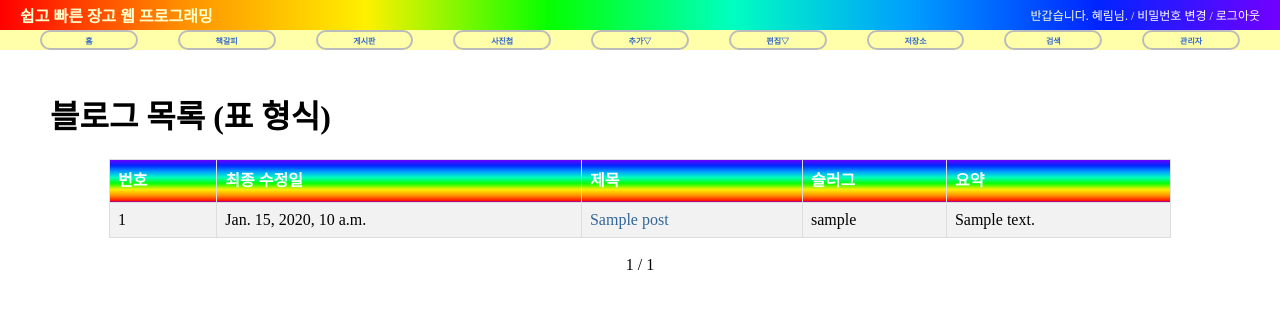
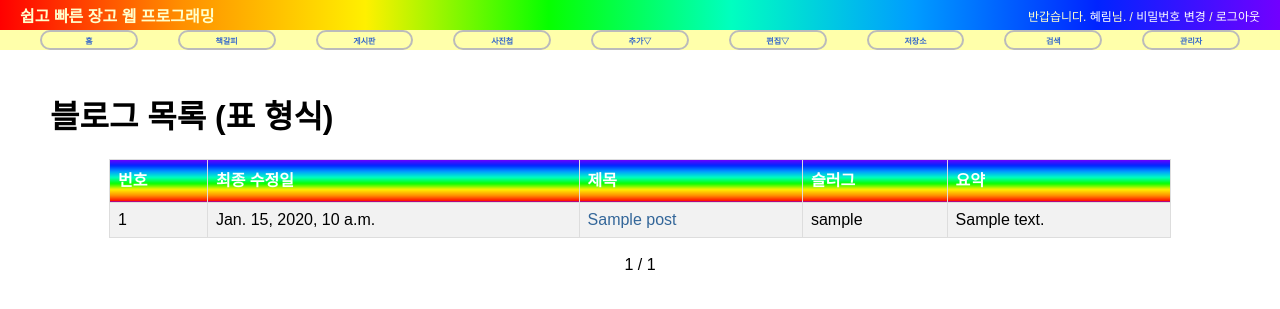
Before and after one commit to shn04097/my-first-bookmark, a Django app: template blog/templates/blog/post_all.html in a window 1280 px wide. Shown: the top 309 px of the page. Run offline with Django 3.2, Linux system fonts and the light colour scheme; the template is opened without the code that fills it: most values are stand-ins (such as "Sample title", 1, 10 or a date in 2020); some web fonts are replaced.

Commit message:
Changed ...

```diff
--- a/static/css/base.css
+++ b/static/css/base.css
@@ -1,21 +1,30 @@
-@font-face {
-  font-family: 'Jeju Gothic';
-  font-style: normal;
-  font-weight: 400;
-  src: url(//fonts.gstatic.com/ea/jejugothic/v3/JejuGothic-Regular.eot);
-  src: url(//fonts.gstatic.com/ea/jejugothic/v3/JejuGothic-Regular.eot?#iefix) format('embedded-opentype'),
-       url(//fonts.gstatic.com/ea/jejugothic/v3/JejuGothic-Regular.woff2) format('woff2'),
-       url(//fonts.gstatic.com/ea/jejugothic/v3/JejuGothic-Regular.woff) format('woff'),
-       url(//fonts.gstatic.com/ea/jejugothic/v3/JejuGothic-Regular.ttf) format('truetype');
+@import url(//fonts.googleapis.com/earlyaccess/hanna.css);
+
+.hanna * {
+ font-family: 'Hanna', fantasy;
 }
+/*@font-face {*/
+  /*font-family: 'Jeju Gothic';*/
+  /*font-style: normal;*/
+  /*font-weight: 400;*/
+  /*src: url(//fonts.gstatic.com/ea/jejugothic/v3/JejuGothic-Regular.eot);*/
+  /*src: url(//fonts.gstatic.com/ea/jejugothic/v3/JejuGothic-Regular.eot?#iefix) format('embedded-opentype'),*/
+       /*url(//fonts.gstatic.com/ea/jejugothic/v3/JejuGothic-Regular.woff2) format('woff2'),*/
+       /*url(//fonts.gstatic.com/ea/jejugothic/v3/JejuGothic-Regular.woff) format('woff'),*/
+       /*url(//fonts.gstatic.com/ea/jejugothic/v3/JejuGothic-Regular.ttf) format('truetype');*/
+/*}*/
 
   body {
       /*font-family: "Lucida Grande", Verdana, Arial, sans-serif;*/
+
       /*font-family: 'Sunflower', sans-serif;*/
       /*font-size: 15px;*/
-      font-family: 'Jeju Gothic';
-      font-style: normal;
-      font-weight: 400;
+
+      /*font-family: 'Jeju Gothic';*/
+      /*font-style: normal;*/
+      /*font-weight: 400;*/
+
+      font-family: 'Hanna', fantasy;
   }
 
   /* PAGE STRUCTURE */
```
